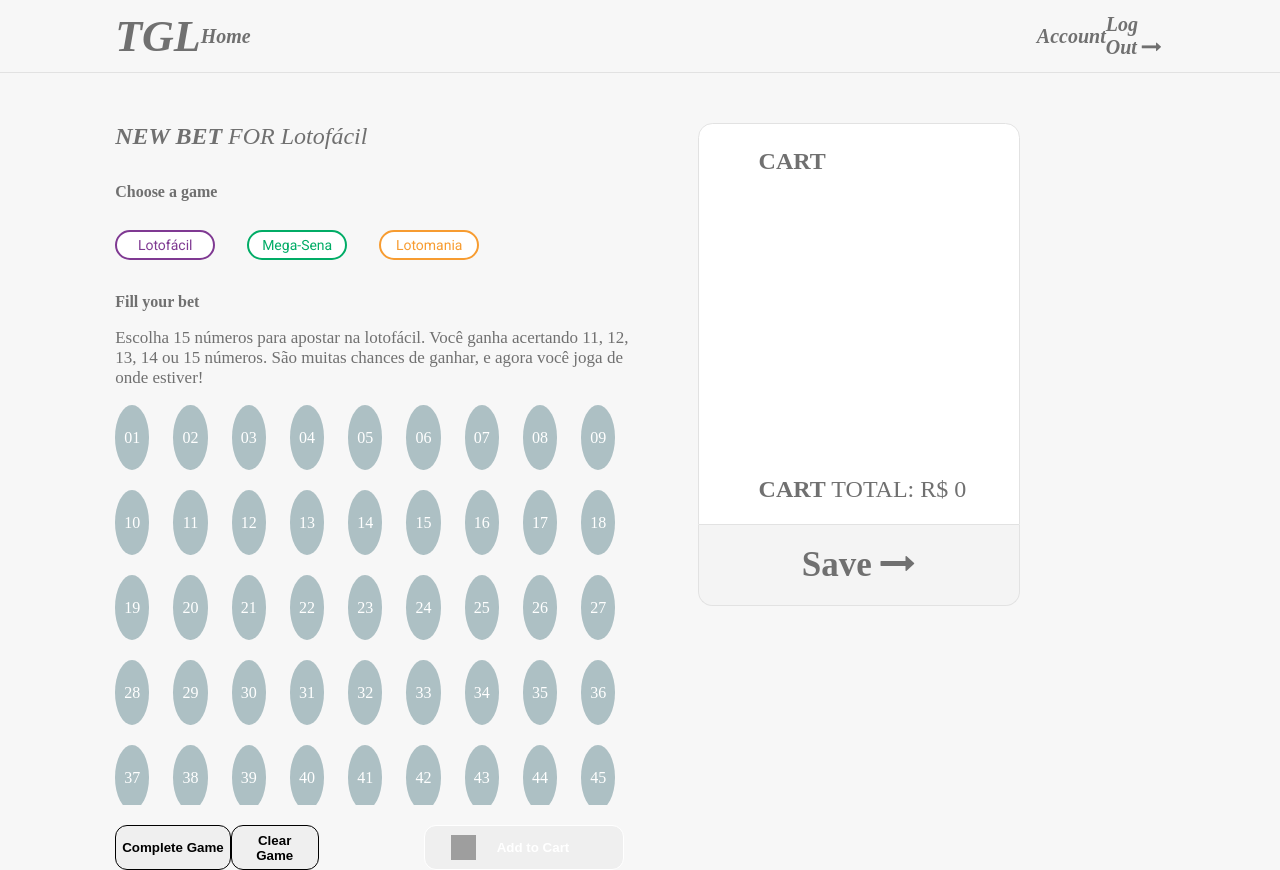
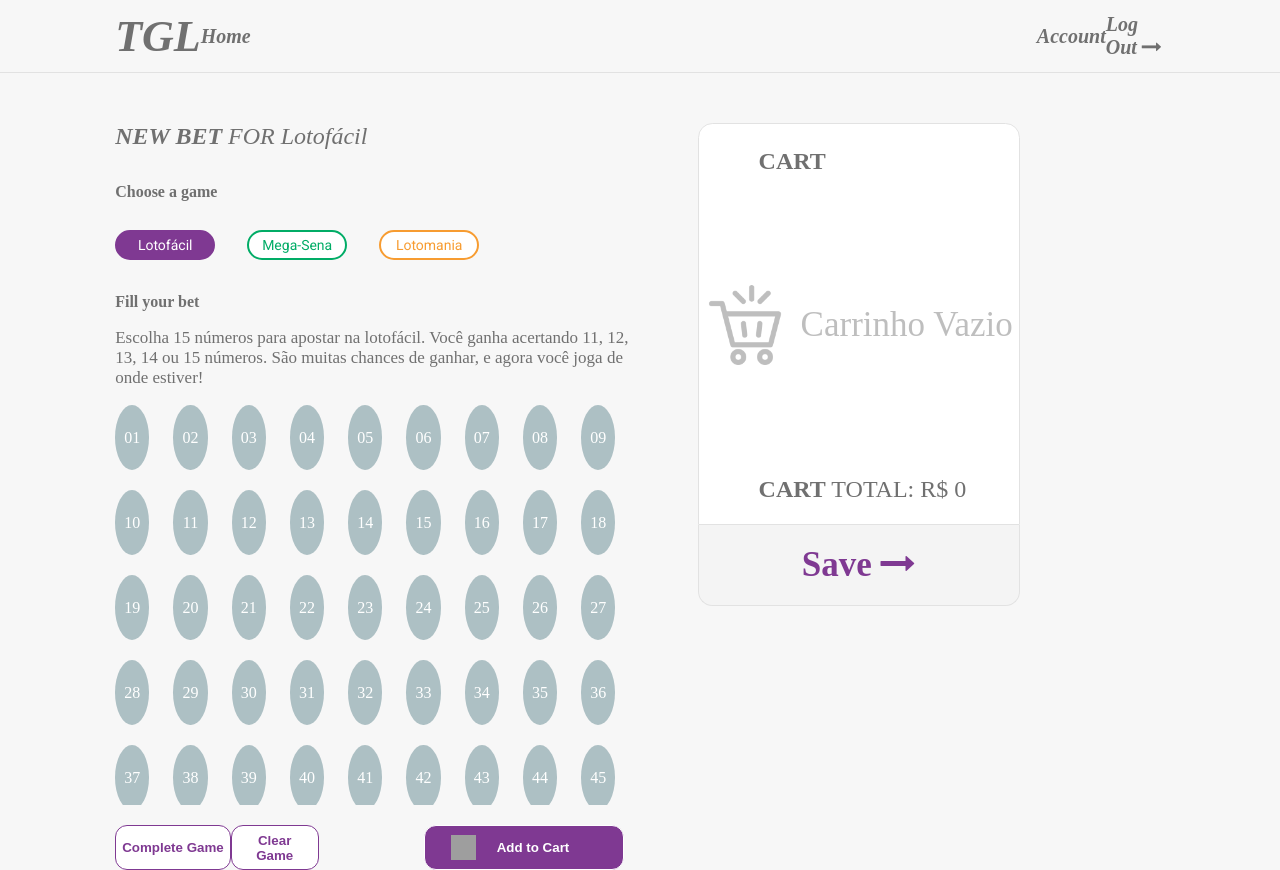
Before and after one commit to silvavinicyus/prova-final-js, a plain HTML site: page src/index.html in a window 1280 px wide. Drawn offline with Linux system fonts and the light colour scheme; grey boxes are pictures that could not be loaded.

Commit message:
feat:empty cart message appears when cart is empty

```diff
--- a/src/index.html
+++ b/src/index.html
@@ -166,14 +166,12 @@
       <div class="main-content">
         <p class="right-title">CART</p>
 
-        <div class="game-box">
-
+        <div data-js="game-box-js" class="game-box">
         </div>
 
         <p class="cart-total">
           <b>CART</b> TOTAL: R$ <span class="price">
         </p>
-
 
       </div>
       <div class="foot-save">
--- a/src/javascript/index.js
+++ b/src/javascript/index.js
@@ -68,6 +68,12 @@
   }
 
   buttonCreateGame.addEventListener('click', function(e) {
+    try {
+      let $gameBox = doc.querySelector('[data-js="game-box-js"]');
+      $gameBox.classList.remove("game-box-flex");
+      emptyCartRemover($gameBox);
+    } catch ( err ){};
+
     if(array === 1) {
       let numerosValidos = checkQtdNumbers(loteryNumbers, 5);
 
@@ -76,7 +82,6 @@
 
         spanPrice.textContent = alterTotalvalue(2);
       }
-
     } else if (array === 2) {
       let numerosValidos = checkQtdNumbers(loteryNumbers, 15);
 
@@ -201,7 +206,7 @@
   });
 
   function createGameElement(gameNumbers, gameName, gamePrice) {
-    let $gameBox = doc.querySelector('[class="game-box"]');
+    let $gameBox = doc.querySelector('[data-js="game-box-js"]');
 
     let $gameDescriptionDiv = doc.createElement('div');
     $gameDescriptionDiv.classList.add("game-description");
@@ -210,7 +215,7 @@
     $divImg.classList.add("div-img");
 
     let $imgDumpster = doc.createElement('img');
-    $imgDumpster.src = "../src/assets/pngwing.com.png";
+    $imgDumpster.src = "../src/assets/dumpster.png";
     $imgDumpster.classList.add("img-dumpster");
 
     $divImg.appendChild($imgDumpster);
@@ -277,6 +282,41 @@
 
     $gameBox.appendChild($gameDescriptionDiv);
 
+  }
+
+  function verifyEmptyCart(cartValue) {
+    let $gameBox = doc.querySelector('[data-js="game-box-js"]');
+    $gameBox.classList.remove("game-box-flex");
+
+    if(cartValue <= 0) {
+      createEmptyCartElement();
+    }
+  }
+
+  function emptyCartRemover($gameBox) {
+    let $emptyCartDiv = doc.querySelector('[class="empty-cart"]');
+
+    $gameBox.removeChild($emptyCartDiv);
+  }
+
+  function createEmptyCartElement(){
+    let $gameBox = doc.querySelector('[data-js="game-box-js"]');
+    $gameBox.classList.add("game-box-flex");
+
+    let $emptyCartDiv = doc.createElement("div");
+    $emptyCartDiv.classList.add("empty-cart");
+
+    let $imgEmptyCart = doc.createElement("img");
+    $imgEmptyCart.src = "assets/empty-cart.png";
+
+    let $emptyCartSpan = doc.createElement("span");
+    $emptyCartSpan.textContent = "Carrinho Vazio";
+    $emptyCartSpan.classList.add("empty-cart-span");
+
+    $emptyCartDiv.appendChild($imgEmptyCart);
+    $emptyCartDiv.appendChild($emptyCartSpan);
+
+    $gameBox.appendChild($emptyCartDiv);
   }
 
   function alterTotalvalue(value) {
--- a/src/styles/styles.css
+++ b/src/styles/styles.css
@@ -270,12 +270,17 @@ body{
   font-weight: 700;
 }
 
+.game-box-flex {
+  display:  flex;
+  align-items: center;
+  justify-content: center;
+}
+
 .game-box {
   width: 100%;
   height: 15.8em;
   overflow-y: scroll;
   overflow-x: hidden;
-
 }
 
 .cart-total {
@@ -443,3 +448,22 @@ body{
   background: #01AC66;
   color: white;
 }
+
+.empty-cart {
+  display: flex;
+  height: 40%;
+  justify-content: center;
+  align-items: center;
+  opacity: 0.25;
+}
+
+.empty-cart img {
+  height: 80px;
+  width: 80px;
+  margin-right: 1rem;
+}
+
+.empty-cart span {
+  font-size: 35px;
+  color: black;
+}
```
Also changed, not shown: src/assets/dumpster.png (renamed from src/assets/pngwing.com.png), src/assets/empty-cart.png (added).
